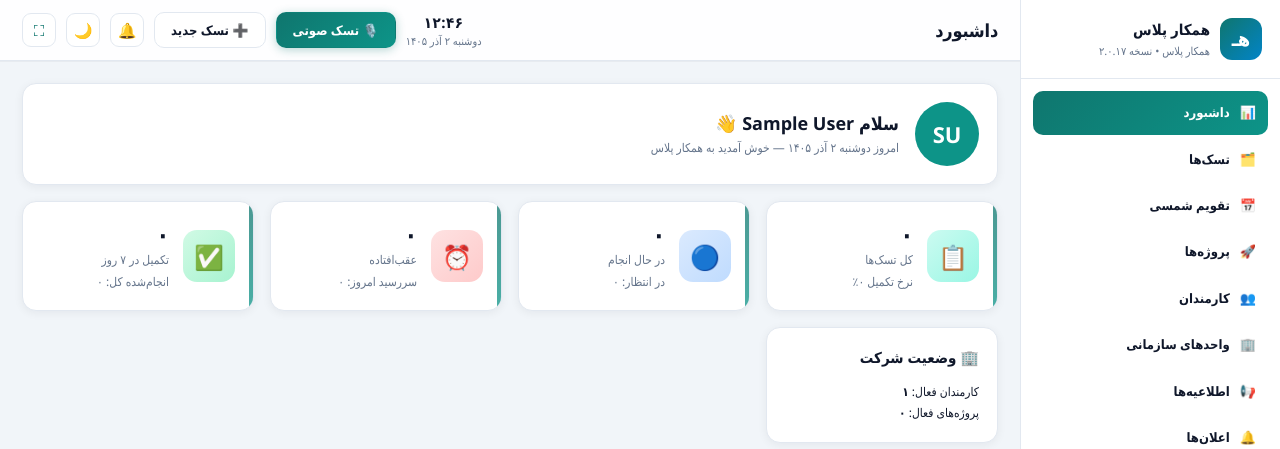
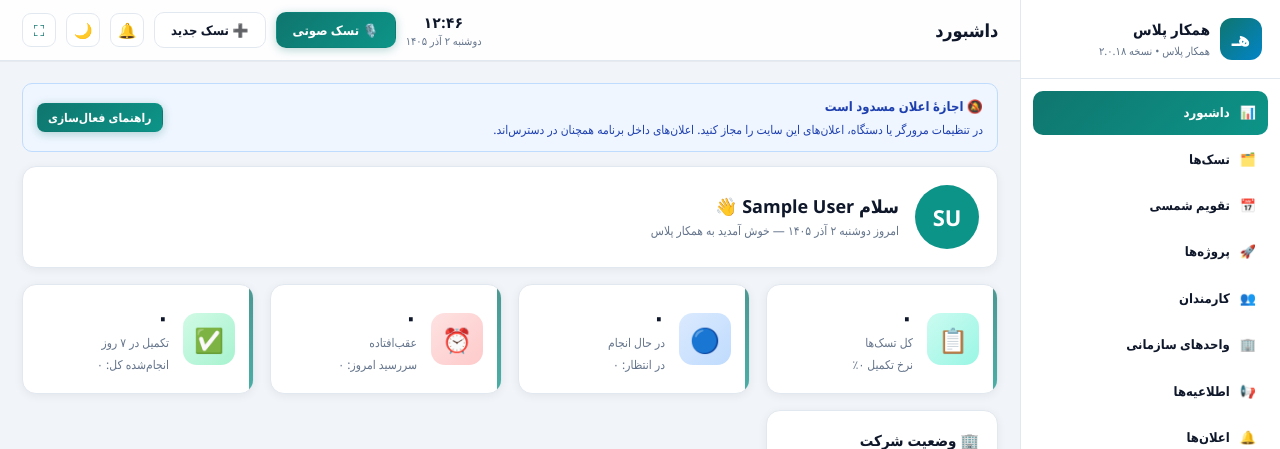
Before and after one commit to mhmdrdapaydar/company, a PHP site: page / in a window 1280 px wide. Shown: the top 449 px of the page. Run offline with PHP 8.4, Linux system fonts and the light colour scheme; the visitor is signed in with stand-in values (Sample User, id 1); data that the repository does not hold is empty; some libraries are stand-ins or nearby versions.

Commit message:
Prompt users to enable device notifications
Co-authored-by: arena-agent <297053741+arena-agent@users.noreply.github.com>

```diff
--- a/assets/css/app.css
+++ b/assets/css/app.css
@@ -633,3 +633,9 @@ pre,code{overflow-wrap:anywhere}
   .ai-preview-card .field>span{font-size:11.5px;margin-bottom:4px;line-height:1.5}
   .ai-preview-card .form-row{gap:9px}
 }
+
+/* درخواست شفاف و قابل استفاده روی تلفن و رایانه */
+.permission-notice{display:flex;align-items:center;gap:12px;flex-wrap:wrap}
+.permission-notice-text{flex:1;min-width:min(100%,240px);line-height:1.8}
+.permission-notice .btn{flex-shrink:0}
+@media(max-width:600px){.permission-notice .btn{width:100%}}
--- a/assets/js/pwa.js
+++ b/assets/js/pwa.js
@@ -29,16 +29,80 @@
       message('در مرورگر، گزینهٔ نصب برنامه یا افزودن به صفحهٔ اصلی را انتخاب کنید. در آیفون: اشتراک‌گذاری ← افزودن به صفحهٔ اصلی. نصب به HTTPS نیاز دارد.');
     });
     var button = document.getElementById('btnDesktopNotifications');
-    if (button) button.addEventListener('click', function (event) {
-      event.preventDefault();
+    var notice = document.getElementById('notificationPermissionNotice');
+    var noticeButton = document.getElementById('btnRequestNotificationPermission');
+    var title = document.getElementById('notificationPermissionTitle');
+    var description = document.getElementById('notificationPermissionDescription');
+    var requesting = false;
+
+    function refreshPermissionNotice() {
+      if (!notice || !noticeButton || !title || !description) return;
+      var available = !!window.isSecureContext && 'Notification' in window;
+      var permission = available ? window.Notification.permission : 'unsupported';
+      notice.classList.toggle('hidden', permission === 'granted');
+      noticeButton.disabled = requesting;
+      if (permission === 'default') {
+        title.textContent = '🔔 اعلان دستگاه را فعال کنید';
+        description.textContent = 'برای دریافت اعلان تسک‌ها و پیام‌های جدید، اجازهٔ مرورگر را بدهید. برنامه باید باز بماند.';
+        noticeButton.textContent = 'فعال‌سازی اعلان';
+        noticeButton.classList.remove('hidden');
+      } else if (permission === 'denied') {
+        title.textContent = '🔕 اجازهٔ اعلان مسدود است';
+        description.textContent = 'در تنظیمات مرورگر یا دستگاه، اعلان‌های این سایت را مجاز کنید. اعلان‌های داخل برنامه همچنان در دسترس‌اند.';
+        noticeButton.textContent = 'راهنمای فعال‌سازی';
+        noticeButton.classList.remove('hidden');
+      } else if (permission === 'unsupported') {
+        title.textContent = '🔔 اعلان دستگاه در دسترس نیست';
+        description.textContent = 'اتصال امن HTTPS و پشتیبانی مرورگر را بررسی کنید. در آیفون ممکن است نیاز باشد ابتدا برنامه را به صفحهٔ اصلی اضافه و از آنجا باز کنید. اعلان‌های داخل برنامه همچنان در دسترس‌اند.';
+        noticeButton.classList.add('hidden');
+      }
+    }
+
+    function requestNotifications(event) {
+      if (event) event.preventDefault();
       if (!window.isSecureContext || !('Notification' in window)) {
-        message('اعلان دستگاه در این مرورگر در دسترس نیست؛ اتصال HTTPS و تنظیمات مرورگر را بررسی کنید.', 'error'); return;
+        refreshPermissionNotice();
+        message('اعلان دستگاه در دسترس نیست؛ اتصال HTTPS و تنظیمات مرورگر را بررسی کنید.', 'error'); return;
       }
-      if (Notification.permission === 'granted') { message('اعلان دستگاه فعال است؛ برای دریافت آن، برنامه باید باز بماند.'); return; }
-      if (Notification.permission === 'denied') { message('اجازهٔ اعلان مسدود است؛ آن را در تنظیمات مرورگر فعال کنید.', 'error'); return; }
-      Notification.requestPermission().then(function (permission) {
-        message(permission === 'granted' ? 'اعلان دستگاه فعال شد؛ برنامه باید باز بماند.' : 'اجازهٔ اعلان دستگاه داده نشد.', permission === 'granted' ? 'info' : 'error');
-      }).catch(function () { message('فعال‌سازی اعلان ممکن نشد.', 'error'); });
+      if (window.Notification.permission === 'granted') {
+        refreshPermissionNotice();
+        message('اعلان دستگاه فعال است؛ برای دریافت آن، برنامه باید باز بماند.'); return;
+      }
+      if (window.Notification.permission === 'denied') {
+        refreshPermissionNotice();
+        message('در تنظیمات مرورگر یا دستگاه، مجوز اعلان این سایت را فعال کنید.', 'error'); return;
+      }
+      if (requesting) return;
+      requesting = true;
+      refreshPermissionNotice();
+      try {
+        // Browsers require this call directly from a user gesture.
+        Promise.resolve(window.Notification.requestPermission()).then(function (permission) {
+          message(permission === 'granted' ? 'اعلان دستگاه فعال شد؛ برنامه باید باز بماند.' : 'اجازهٔ اعلان دستگاه داده نشد.', permission === 'granted' ? 'info' : 'error');
+        }).catch(function () {
+          message('فعال‌سازی اعلان ممکن نشد.', 'error');
+        }).then(function () {
+          requesting = false;
+          refreshPermissionNotice();
+        });
+      } catch (e) {
+        requesting = false;
+        refreshPermissionNotice();
+        message('فعال‌سازی اعلان ممکن نشد.', 'error');
+      }
+    }
+    if (button) button.addEventListener('click', requestNotifications);
+    if (noticeButton) noticeButton.addEventListener('click', requestNotifications);
+    refreshPermissionNotice();
+    window.addEventListener('focus', refreshPermissionNotice);
+    document.addEventListener('visibilitychange', function () {
+      if (!document.hidden) refreshPermissionNotice();
     });
+    if (navigator.permissions && navigator.permissions.query && window.isSecureContext && 'Notification' in window) {
+      navigator.permissions.query({name:'notifications'}).then(function (status) {
+        status.addEventListener('change', refreshPermissionNotice);
+      }).catch(function () {});
+    }
+
   });
 })();
--- a/config/config.php
+++ b/config/config.php
@@ -85,7 +85,7 @@ defined('SQLITE_DB_PATH')   || define('SQLITE_DB_PATH', STORAGE_PATH . '/databas
 
 // اطلاعات سامانه و منطقه زمانی ایران
 defined('APP_NAME')         || define('APP_NAME', (string) app_env('APP_NAME', 'همکار پلاس'));
-defined('APP_VERSION')      || define('APP_VERSION', '2.0.17');
+defined('APP_VERSION')      || define('APP_VERSION', '2.0.18');
 defined('APP_TIMEZONE')     || define('APP_TIMEZONE', (string) app_env('APP_TIMEZONE', 'Asia/Tehran'));
 defined('APP_DEBUG')        || define('APP_DEBUG', filter_var(app_env('APP_DEBUG', 'false'), FILTER_VALIDATE_BOOLEAN));
 
--- a/index.php
+++ b/index.php
@@ -109,6 +109,13 @@ $theme       = 'light';
     </header>
 
     <main class="content">
+      <div id="notificationPermissionNotice" class="alert alert-info permission-notice hidden" role="status" aria-live="polite">
+        <div class="permission-notice-text">
+          <strong id="notificationPermissionTitle">🔔 فعال‌سازی اعلان دستگاه</strong>
+          <div id="notificationPermissionDescription" class="small"></div>
+        </div>
+        <button type="button" id="btnRequestNotificationPermission" class="btn btn-primary btn-sm">فعال‌سازی اعلان</button>
+      </div>
 
       <!-- ================= داشبورد ================= -->
       <section class="section active" id="section-dashboard">
```
Also changed, not shown: tests/notification_permission_ui_test.js (added, +17 -0 lines).
